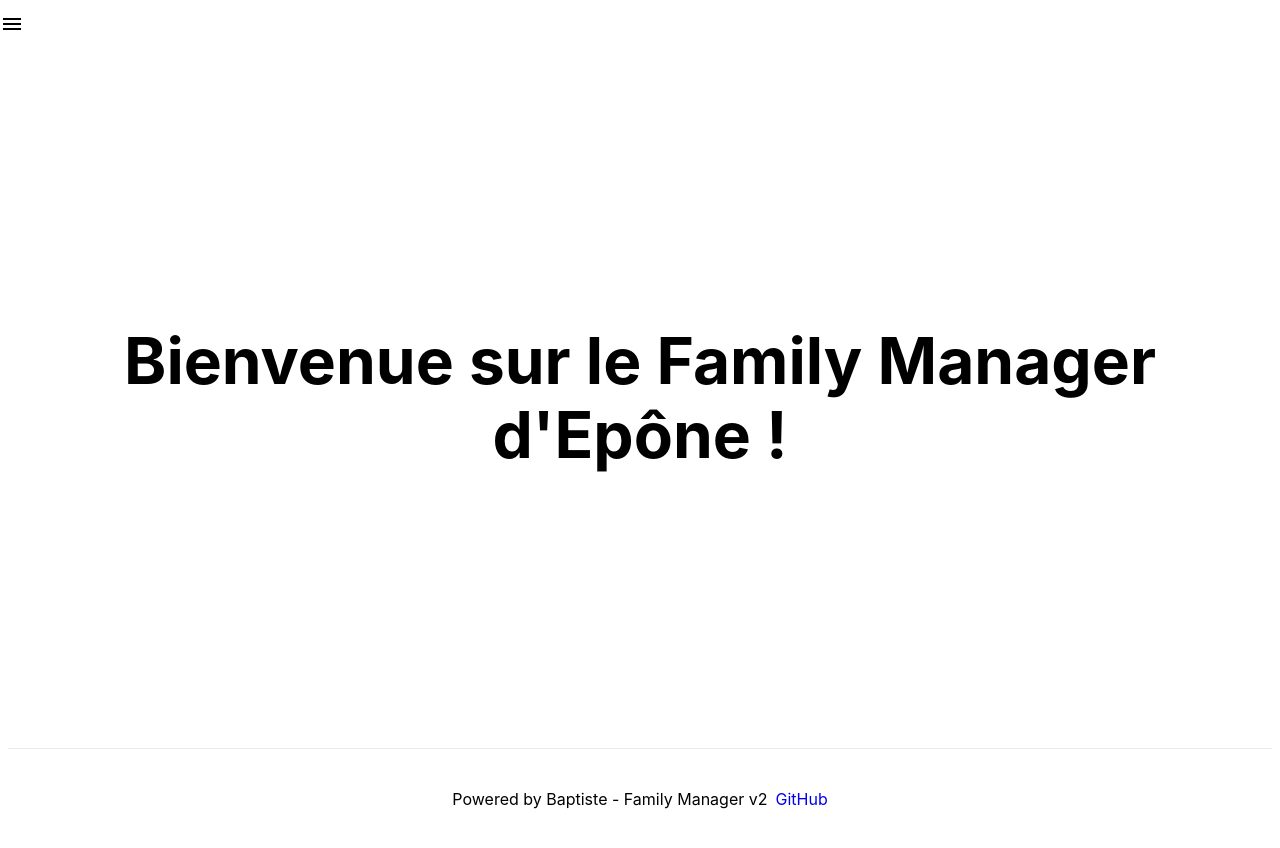
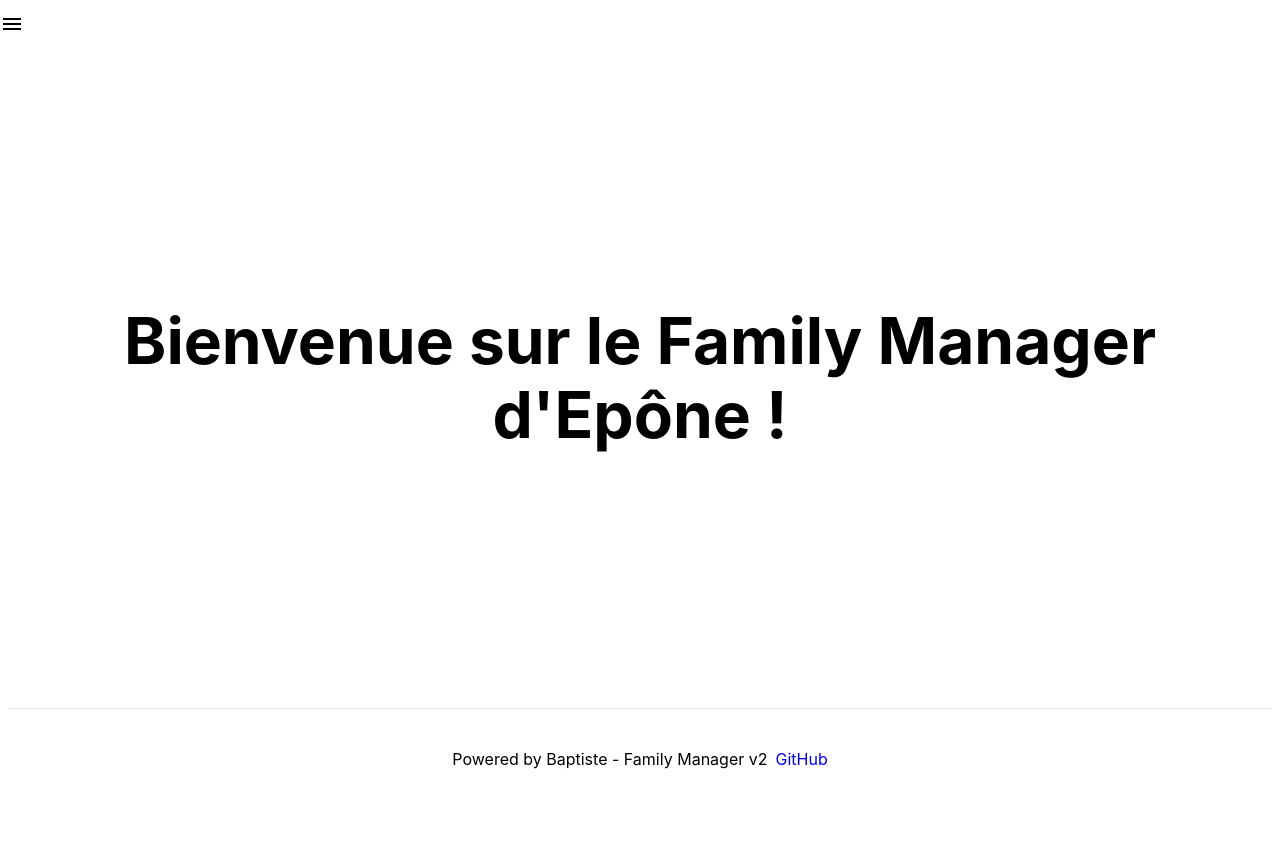
Before and after one commit to BaptisteLongy/family-manager-v2, a Next.js app: page / in a window 1280 px wide. After the commit the page ends 808 px from the top, so only its background shows below. Built offline with nearby package versions, Linux system fonts and the light colour scheme.

Commit message:
fix: fixing the layout of the main page

```diff
--- a/styles/Home.module.css
+++ b/styles/Home.module.css
@@ -1,5 +1,5 @@
 .container {
-  min-height: 100vh;
+  min-height: 95vh;
   padding: 0 0.5rem;
   display: flex;
   flex-direction: column;
```
